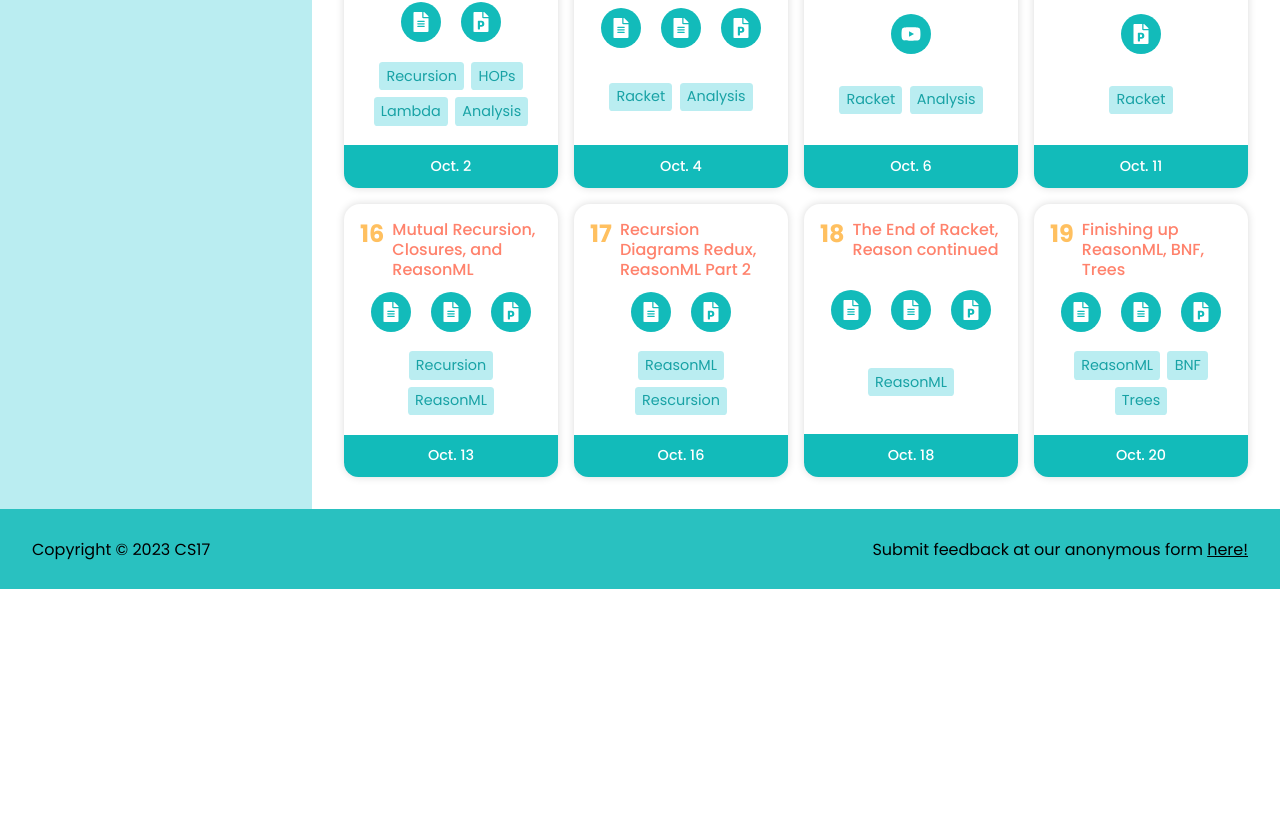
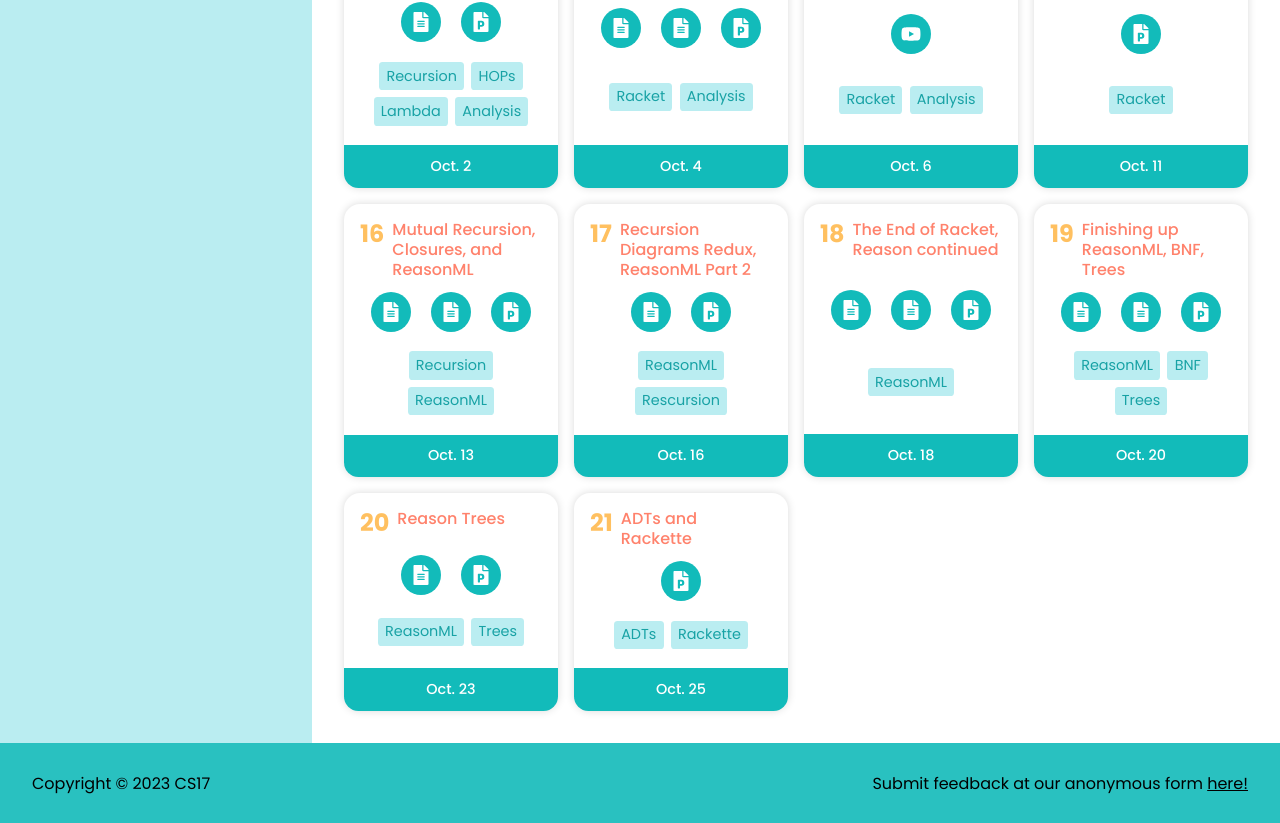
Before and after one commit to cs17-fall2023/cs17-fall2023.github.io, a React (Create React App) app: page /classes in a window 1280 px wide. Shown: the part 1057-1880 px from the top of the page. Before the commit the page ends 1646 px from the top, so only its background shows below. Built offline with nearby package versions, Linux system fonts and the light colour scheme.

Commit message:
class 20 and 21

```diff
--- a/src/Info/Notes/Classes/Classes.js
+++ b/src/Info/Notes/Classes/Classes.js
@@ -185,24 +185,24 @@ const classes = [
 		],
 		tags: ["ReasonML", "BNF", "Trees"]
 	},
-	// {
-	// 	number: 20, title: "Big-O & Mutual Recursion", outDate: "Oct. 24", active: false,
-	// 	links: [
-	// 		{ icon: <FaFileAlt />, link: "https://drive.google.com/file/d/1aiI-sbAoadugS9nkECiGuJ2cb0j5nvJc/view?usp=sharing", label: "Notes" },
-	// 		{ icon: <FaYoutube />, link: "https://brown.hosted.panopto.com/Panopto/Pages/Viewer.aspx?id=163909df-add1-47ff-9ef6-af1000ecc549", label: "Recording" },
-	// 		{ icon: <FaFilePowerpoint />, link: "https://docs.google.com/presentation/d/1yuVu7dohaddZnbP0pLKPknIiNj8aLhyc/edit?usp=sharing&ouid=102918815439366304366&rtpof=false&sd=false", label: "Slides" },
-	// 	],
-	// 	tags: ["Analysis", "Big-O"]
-	// },
-	// {
-	// 	number: 21, title: "ADTs", outDate: "Oct. 26", active: false,
-	// 	links: [
-	// 		// { icon: <FaFileAlt />, link: "", label: "Notes" },
-	// 		{ icon: <FaYoutube />, link: "https://brown.hosted.panopto.com/Panopto/Pages/Viewer.aspx?id=9a1fe878-02c6-41d2-820f-af1000ecc577", label: "Recording" },
-	// 		{ icon: <FaFilePowerpoint />, link: "https://docs.google.com/presentation/d/1J7NnYVBXkqgds9WbDWYfH_Hb_I_pKwHo/edit?usp=sharing&ouid=102918815439366304366&rtpof=false&sd=false", label: "Slides" },
-	// 	],
-	// 	tags: ["Analysis", "Big-O"]
-	// },
+	{
+		number: 20, title: "Reason Trees", outDate: "Oct. 23", active: true,
+		links: [
+			{ icon: <FaFileAlt />, link: "https://drive.google.com/file/d/1bPGUfYT4m1RvdvxlsXLm-RxR1KvjJ1Uw/view?usp=sharing", label: "Code" },
+			// { icon: <FaYoutube />, link: "https://brown.hosted.panopto.com/Panopto/Pages/Viewer.aspx?id=163909df-add1-47ff-9ef6-af1000ecc549", label: "Recording" },
+			{ icon: <FaFilePowerpoint />, link: "https://docs.google.com/presentation/d/1kR5jDH3gyaKqWQYAUwaAyTLPNDA8AH-i/edit?usp=sharing&ouid=104062516653910080286&rtpof=true&sd=true", label: "Slides" },
+		],
+		tags: ["ReasonML", "Trees"]
+	},
+	{
+		number: 21, title: "ADTs and Rackette", outDate: "Oct. 25", active: true,
+		links: [
+			// { icon: <FaFileAlt />, link: "", label: "Notes" },
+			// { icon: <FaYoutube />, link: "https://brown.hosted.panopto.com/Panopto/Pages/Viewer.aspx?id=9a1fe878-02c6-41d2-820f-af1000ecc577", label: "Recording" },
+			{ icon: <FaFilePowerpoint />, link: "https://docs.google.com/presentation/d/1Td8m1K_iHUP9TQDYBY04j1LcGpt1opD_/edit?usp=sharing&ouid=104062516653910080286&rtpof=true&sd=true", label: "Slides" },
+		],
+		tags: ["ADTs", "Rackette"]
+	},
 	// {
 	// 	number: 22, title: "Rackette Overview", outDate: "Oct. 28", active: false,
 	// 	links: [
```
